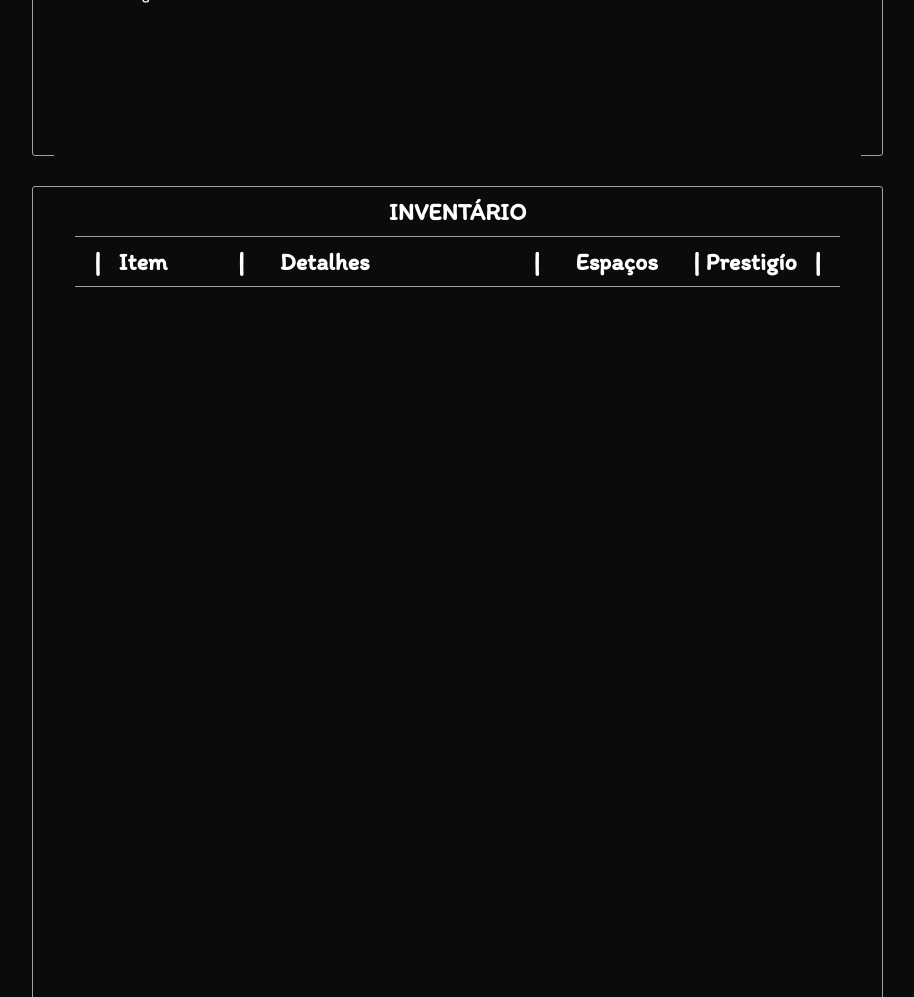
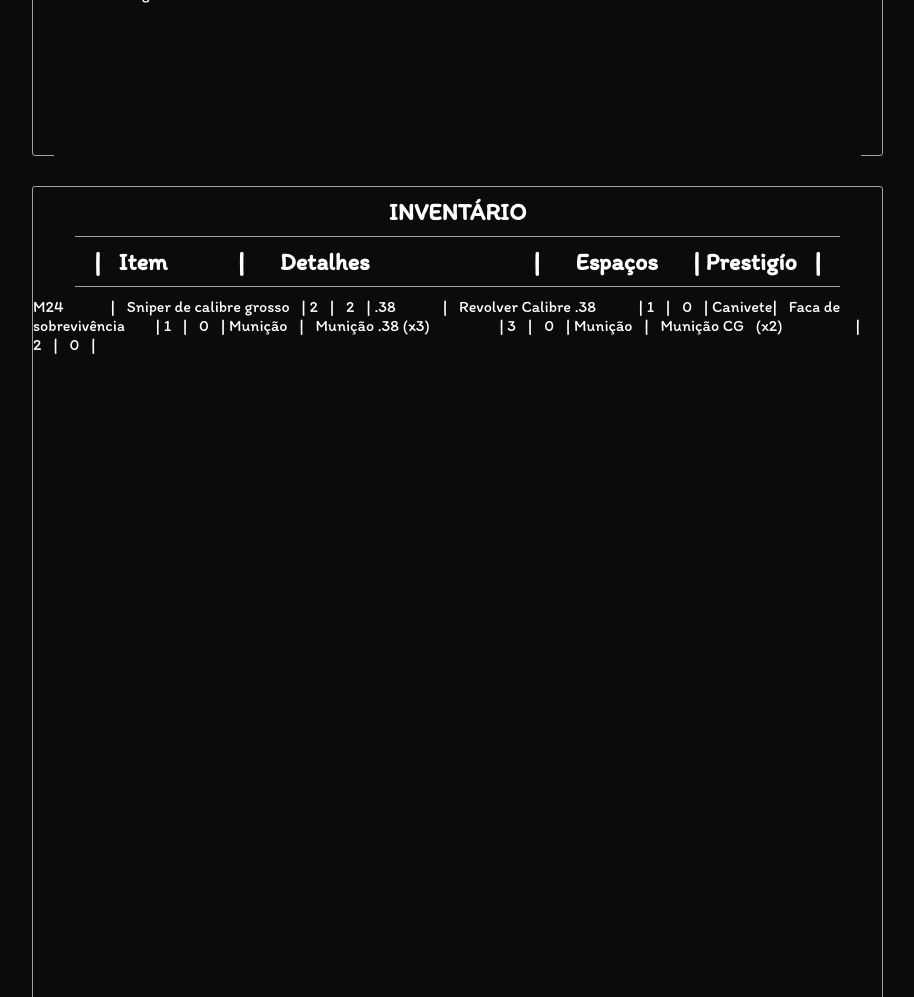
Before and after one commit to NathanielOPE/NathanielOPE.github.io, a plain HTML site: page index.html in a window 1280 px wide. Shown: the part 2162-3159 px from the top of the page, without its empty margins (192-1106 px from the left). Drawn offline with nearby package versions, Linux system fonts and the light colour scheme.

Commit message:
Update index.html

```diff
--- a/index.html
+++ b/index.html
@@ -424,6 +424,12 @@ Foco Total (Origem) Você está super focado. Em uma ação quando você realiza
         <hr />
         <h2 class="grid-title">|⠀Item⠀⠀⠀⠀|⠀⠀Detalhes⠀⠀⠀⠀ ⠀⠀⠀⠀⠀|⠀⠀Espaços⠀⠀| Prestigío⠀|</h2>
         <hr />
+         M24⠀⠀⠀⠀|⠀Sniper de calibre grosso⠀| 2⠀|⠀2⠀|
+         .38⠀⠀⠀⠀|⠀Revolver Calibre .38⠀⠀ ⠀ | 1⠀|⠀0⠀|
+         Canivete|⠀Faca de sobrevivência ⠀ ⠀| 1⠀|⠀0⠀|
+         Munição⠀|⠀Munição .38 (x3)⠀ ⠀ ⠀⠀ ⠀| 3⠀|⠀0⠀|
+         Munição⠀|⠀Munição CG⠀(x2)⠀ ⠀ ⠀ ⠀⠀ | 2⠀|⠀0⠀|
+
         </table>
       </div>
       </div>
```
